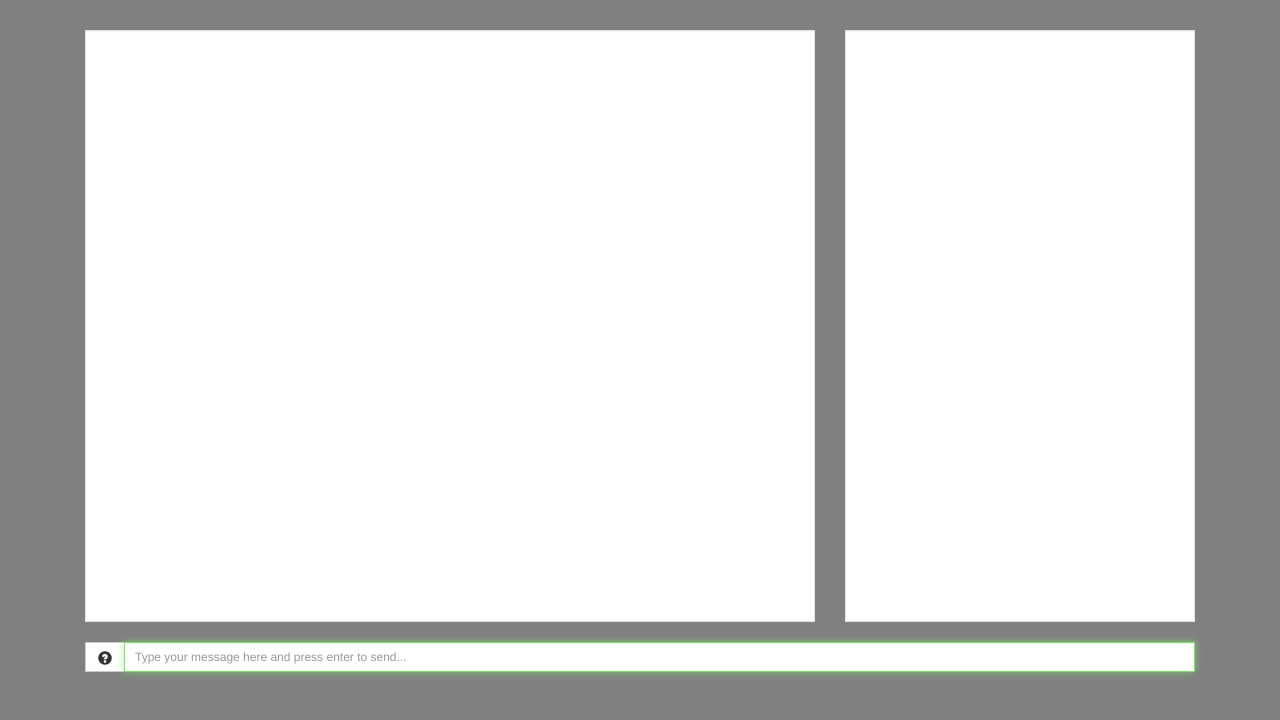
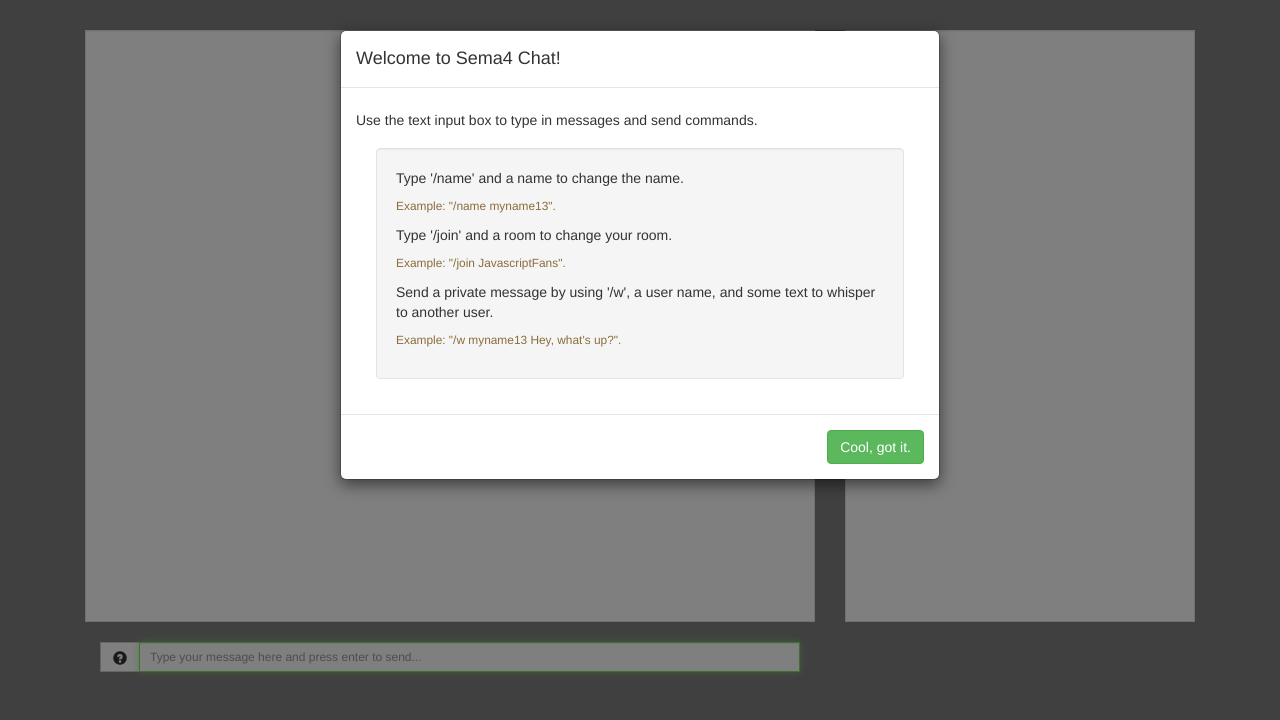
Before and after one commit to sidho/chatapp, a website: page public/index.html in a window 1280 px wide. Shown: the top 720 px of the page. Drawn offline with nearby package versions, Linux system fonts and the light colour scheme; no server answers.

Commit message:
Add instruction modal, fix some CSS

```diff
--- a/public/index.html
+++ b/public/index.html
@@ -43,6 +43,10 @@
       $(function () {
         $('[data-toggle="popover"]').popover()
       })
+
+      $(document).ready(function(){
+          $("#helpModal").modal('show');
+      });
     </script>
 
     <script id="message-template" type="text/template">
@@ -90,11 +94,6 @@
         <div class="well messages-container">
           <ul id="messages"></ul>
         </div>
-      </div>
-      <div id="sidebar" class="col-xs-12 col-md-4">
-        <div id="room-list" class="well col-xs-12">
-        </div>
-      </div>
         <div class="col-xs-12">
           <form class="chat-form">
             <div class="input-group">
@@ -122,6 +121,11 @@
           </form>
         </div>
       </div>
+      <div id="sidebar" class="col-xs-12 col-md-4">
+        <div id="room-list" class="well col-xs-12">
+        </div>
+      </div>
+    </div>
     <footer class="footer">
       <div class="container">
         <p class="text-muted">Made by <a href="http://www.github.com/sidho">@sidho</a>. See the code on <a href="http://www.github.com/sidho/chatapp"><i class="fa fa-github"></i> github</a>.</p>
@@ -130,5 +134,38 @@
         </p>
       </div>
     </footer>
+
+
+    <div id="helpModal" class="modal fade">
+        <div class="modal-dialog">
+            <div class="modal-content">
+                <div class="modal-header">
+                    <h4 class="modal-title">Welcome to Sema4 Chat!</h4>
+                </div>
+                <div class="modal-body">
+                    <h5>
+                        Use the text input box to type in messages and send commands.
+                    </h5>
+                    <div class="well modal-instructions">
+                        <p>
+                            Type '/name' and a name to change the name.
+                        </p>
+                        <p class="text-warning"><small>Example: "/name myname13".</small></p>
+                        <p>
+                            Type '/join' and a room to change your room.
+                        </p>
+                        <p class="text-warning"><small>Example: "/join JavascriptFans".</small></p>
+                        <p>
+                            Send a private message by using '/w', a user name, and some text to whisper to another user.
+                        </p>
+                        <p class="text-warning"><small>Example: "/w myname13 Hey, what's up?".</small></p>
+                    </div>
+                </div>
+                <div class="modal-footer">
+                    <button type="button" class="btn btn-default btn-success" data-dismiss="modal">Cool, got it.</button>
+                </div>
+            </div>
+        </div>
+    </div>
   </body>
 </html>
--- a/public/stylesheets/steez.css
+++ b/public/stylesheets/steez.css
@@ -62,6 +62,7 @@
 .name{
   border-bottom: 1px black dotted;
 }
+
 #messages {
   padding: 0;
   width: 100%;
@@ -90,6 +91,10 @@
 .message-body.whisper{
   color: #64B354;
   font-style: italic;
+}
+
+.modal-instructions {
+  margin: 20px;
 }
 
 .sender {
```
Also changed, not shown: 2 other files. Lines whose indentation alone changed are shown as unchanged.
